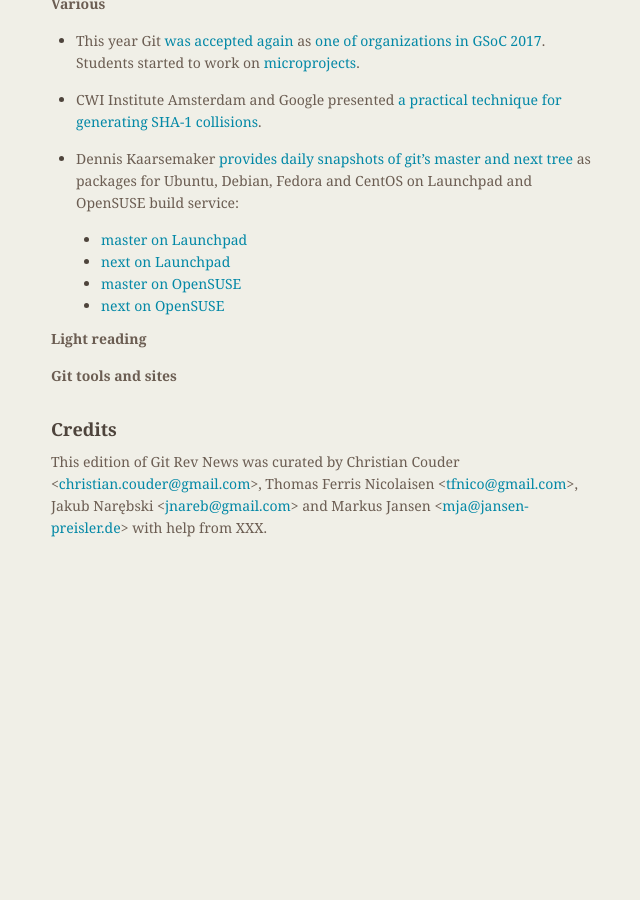
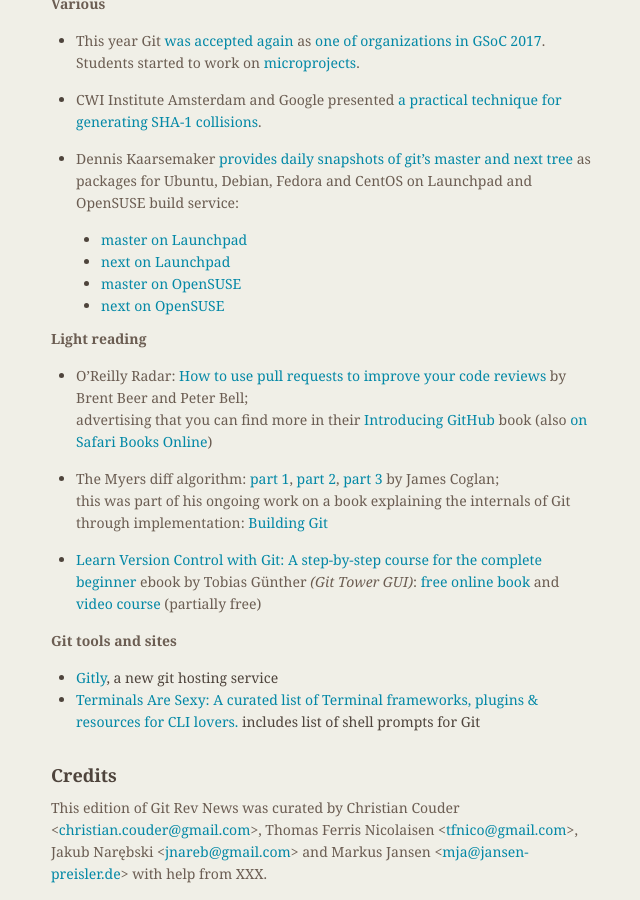
Before and after one commit to git/git.github.io, a Jekyll site: the page built from rev_news/drafts/edition-25.md, in a window 1280 px wide and 900 px high, scrolled down 1446 px. Shown: the whole window, without its empty margins (483-1123 px from the left). Built offline with Jekyll 4.4.1, drawn with Linux system fonts in a browser that asks for light colours; before the commit the page ends 2000 px from its top, so only the background shows below that.

Commit message:
rn-25: Add a few links in "Light reading" and "Git tools and sites"
NOTE: those trailing double space is line-break in Markdown.

```diff
--- a/rev_news/drafts/edition-25.md
+++ b/rev_news/drafts/edition-25.md
@@ -112,9 +112,19 @@
 
 __Light reading__
 
+* O'Reilly Radar: [How to use pull requests to improve your code reviews](https://www.oreilly.com/ideas/how-to-use-pull-requests-to-improve-your-code-reviews) by Brent Beer and Peter Bell;
+  advertising that you can find more in their [Introducing GitHub](http://shop.oreilly.com/product/0636920067634.do) book (also [on Safari Books Online](https://www.safaribooksonline.com/library/view/introducing-github/9781491949801/))
+
+* The Myers diff algorithm: [part 1](https://blog.jcoglan.com/2017/02/12/the-myers-diff-algorithm-part-1/), [part 2](https://blog.jcoglan.com/2017/02/15/the-myers-diff-algorithm-part-2/), [part 3](https://blog.jcoglan.com/2017/02/17/the-myers-diff-algorithm-part-3/) by James Coglan;
+  this was part of his ongoing work on a book explaining the internals of Git through implementation: [Building Git](https://building-git.launchrock.com/)
+
+* [Learn Version Control with Git: A step-by-step course for the complete beginner](https://www.git-tower.com/learn/git/ebook/) ebook by Tobias Günther _(Git Tower GUI)_: [free online book](https://www.git-tower.com/learn/git/ebook/en/command-line/introduction) and [video course](https://www.git-tower.com/learn/git/videos) (partially free)
+
 
 __Git tools and sites__
 
+* [Gitly](https://gitly.io/), a new git hosting service
+* [Terminals Are Sexy: A curated list of Terminal frameworks, plugins & resources for CLI lovers.](https://github.com/k4m4/terminals-are-sexy) includes list of shell prompts for Git
 
 ## Credits
 
```
